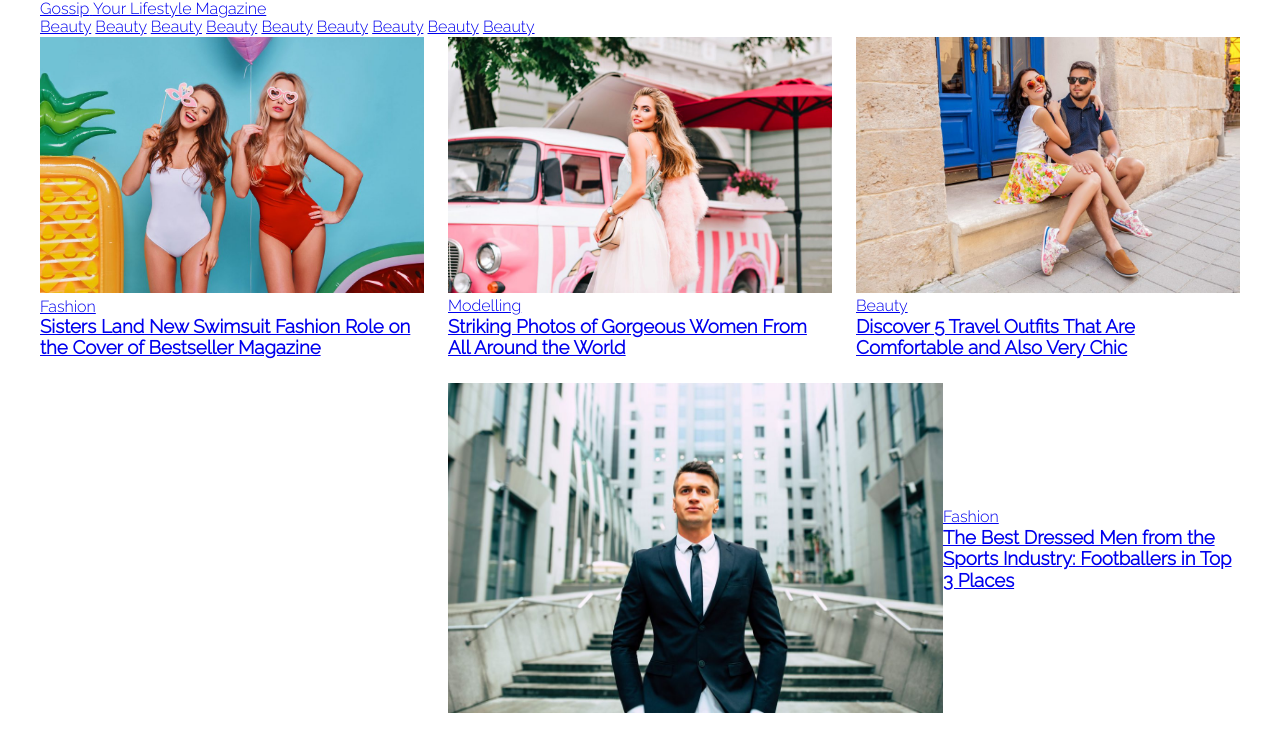
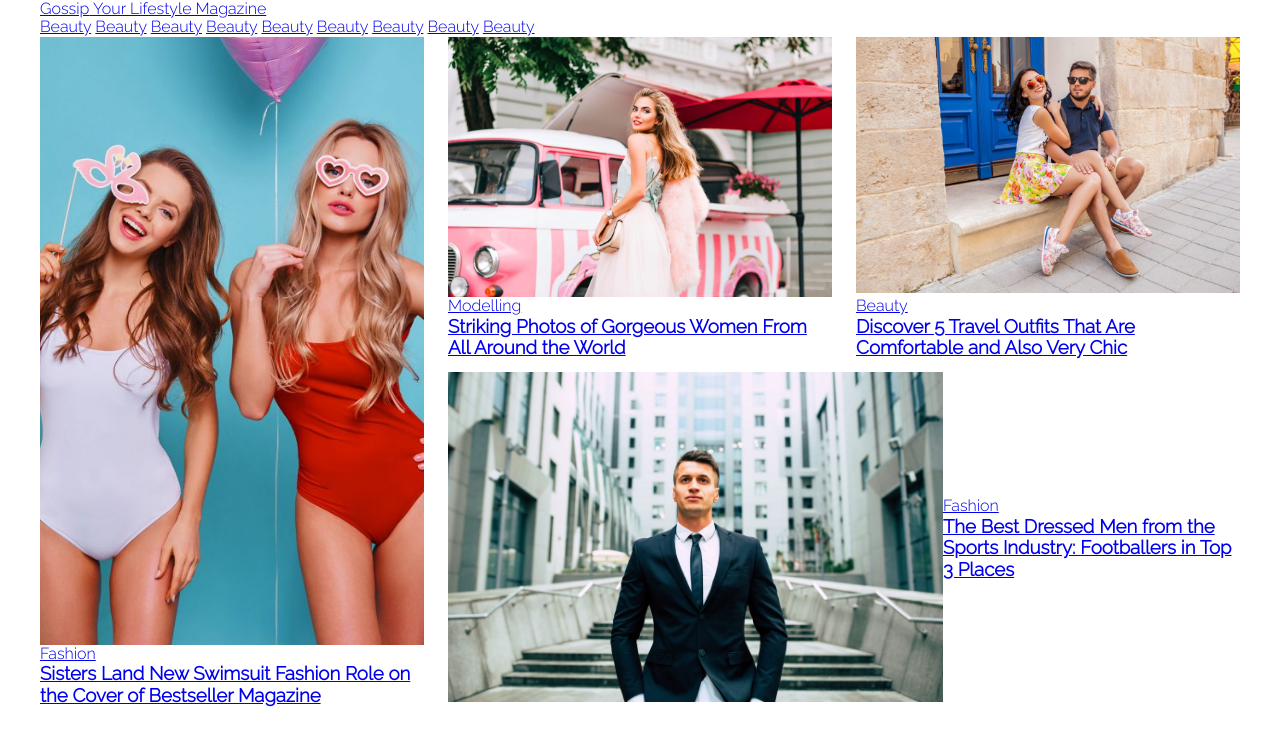
Before and after one commit to lekalekal/gossip, a website: page dev/index.html in a window 1280 px wide. Drawn offline with nearby package versions, Linux system fonts and the light colour scheme; files that its build step writes are made by us from their sources.

Commit message:
encore un commit

```diff
--- a/dev/css/layout/_general.scss
+++ b/dev/css/layout/_general.scss
@@ -1,3 +1,14 @@
+.news-img{
+    display: inline-block;
+    height: 100%;
+    width: 100%;
+}
+.news-front article:nth-of-type(1) .news-img{
+    background: url("/img/27-1068x713.jpg") center / cover;
+}
+.news-front article:nth-of-type(2) .news-img{
+    background: url("/img/18-1068x712.jpg") center / cover;
+}
 body{
     background: #ffffff;
 }
@@ -15,7 +26,11 @@ img{
     "l . ."
     "l d d"
     ;
-    gap: 24px;
+    gap: 2%;
+}
+.img-link{
+    height: 100%;
+
 }
 .large{
     grid-area: l;
--- a/dev/index.html
+++ b/dev/index.html
@@ -31,14 +31,18 @@
 
         <section class="news-front">
             <article class="large">
-                <a href="google.com"><img src="img/27-1068x713.jpg" alt=""></a>
+                <a href="google.com" class="img-link">
+                    <span class="news-img"></span>
+                </a>
                 <div class="news-text">
                 <span class="label"><a href="google.com">Fashion</a></span>
                 <h3><a href="google.com">Sisters Land New Swimsuit Fashion Role on the Cover of Bestseller Magazine</a></h3>
             </div>
             </article>
             <article>
-                <a href="google.com"><img src="img/18-1068x712.jpg" alt=""></a>
+                <a href="google.com" class="img-link">
+                    <span class="news-img"></span>
+                </a>
                 <div class="news-text">
                 <span class="label"><a href="google.com">Modelling</a></span>
                 <h3><a href="google.com">Striking Photos of Gorgeous Women From All Around the World</a></h3>
```
Also changed, not shown: prod/index.html (+6 -2 lines), prod/css/styles.min.css, 1 other file.
